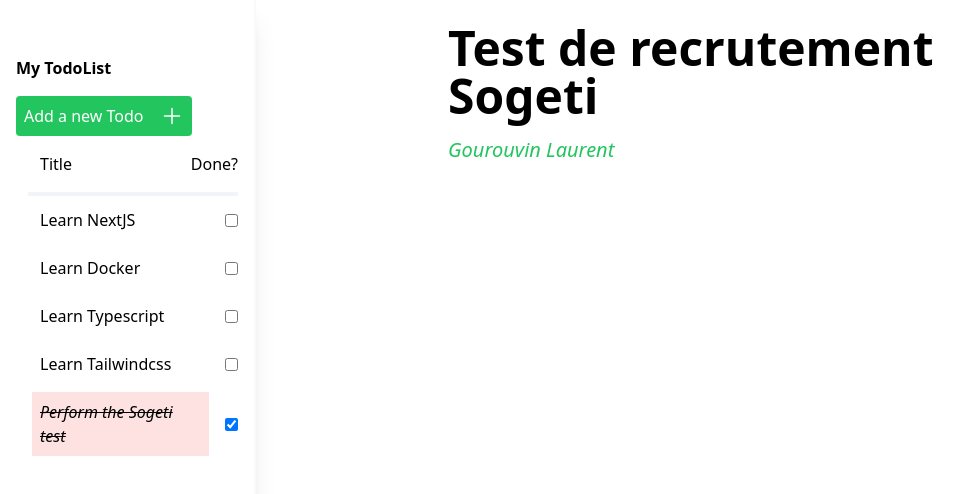
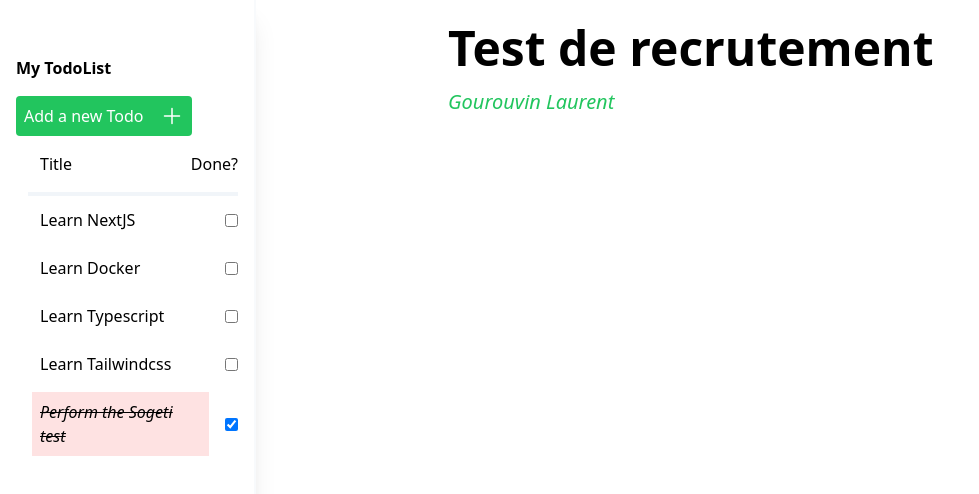
Before and after one commit to LaurentGourouvin/sogeti-test, a React (Create React App) app: page / in a window 1280 px wide. Shown: the top 494 px of the page, without its empty margins (0-979 px from the left). Built offline with nearby package versions, Linux system fonts and the light colour scheme; some icons are missing.

Commit message:
(minor) Update H1 content on App.js

```diff
--- a/src/components/App.js
+++ b/src/components/App.js
@@ -16,7 +16,6 @@
 
   // Hooks
   useEffect(() => {
-    console.log("montage du composant");
     if (todosList.length === 0) {
       const todosWithDate = addDate(dataTodoList);
       setTodosList(sortTodoList(todosWithDate));
@@ -45,9 +44,7 @@
       </aside>
       <main className="w-1/2 h-min-screen mx-auto flex flex-col gap-4">
         <section className="py-4">
-          <h2 className="font-bold text-5xl py-2">
-            Test de recrutement Sogeti
-          </h2>
+          <h2 className="font-bold text-5xl py-2">Test de recrutement</h2>
           <h3 className="font-semi text-xl py-2">
             <span className="text-green-500 italic">Gourouvin Laurent</span>
           </h3>
```
